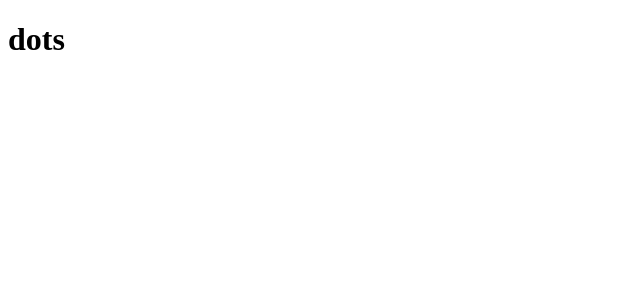
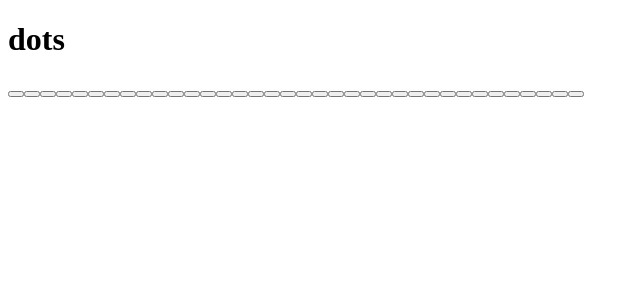
Before and after one commit to jessehattabaugh/dots, a Next.js app: page / in a window 1280 px wide. Shown: the top 300 px of the page, without its empty margins (0-640 px from the left). Built offline with nearby package versions, Linux system fonts and the light colour scheme.

Commit message:
adding buttons

```diff
--- a/pages/index.js
+++ b/pages/index.js
@@ -1,7 +1,17 @@
 export default HomePage;
 
 function HomePage() {
-	return <main>
-		<h1>dots</h1>
-	</main>;
+	const square = 6;
+
+	const rows = Array(square).fill('');
+	const cols = Array(square).fill('');
+
+	return (
+		<main>
+			<h1>dots</h1>
+			<article>
+				{rows.map(() => cols.map(() => <button></button>))}
+			</article>
+		</main>
+	);
 }
```
